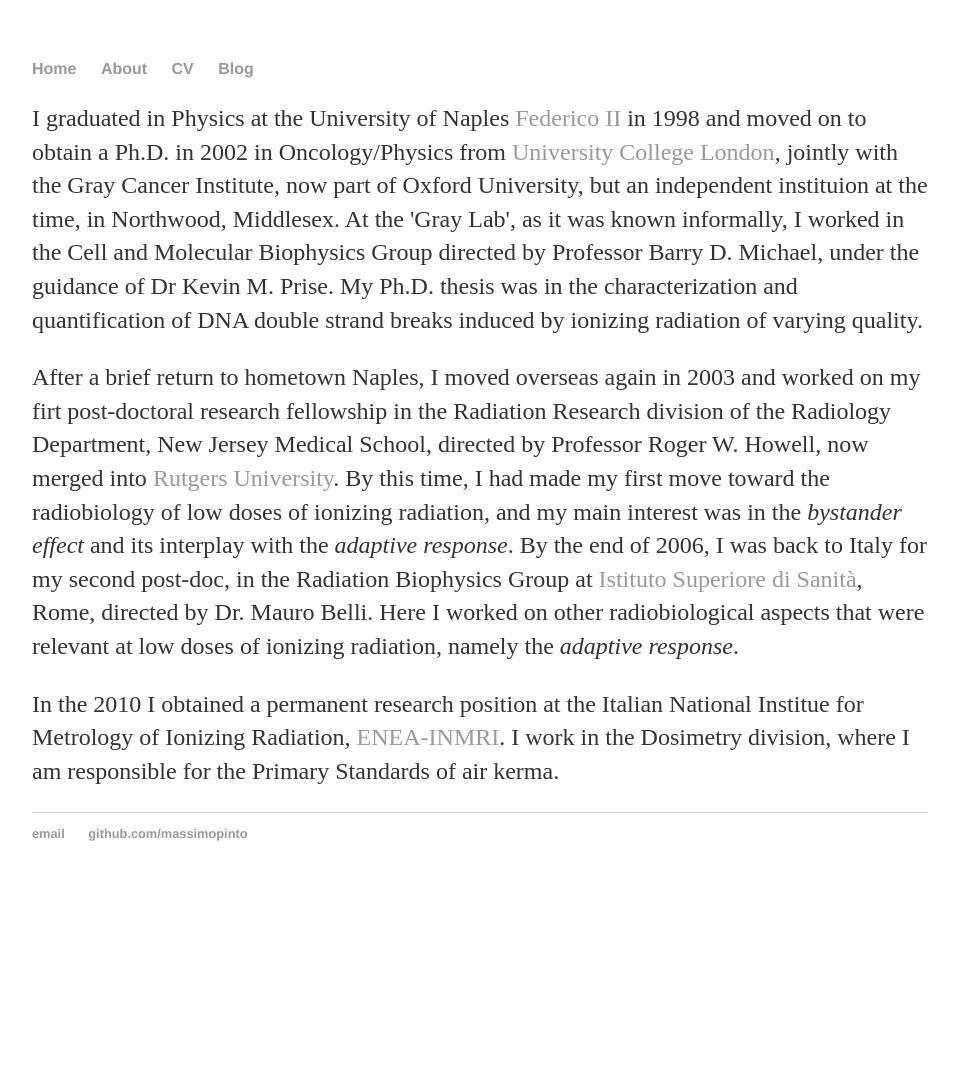
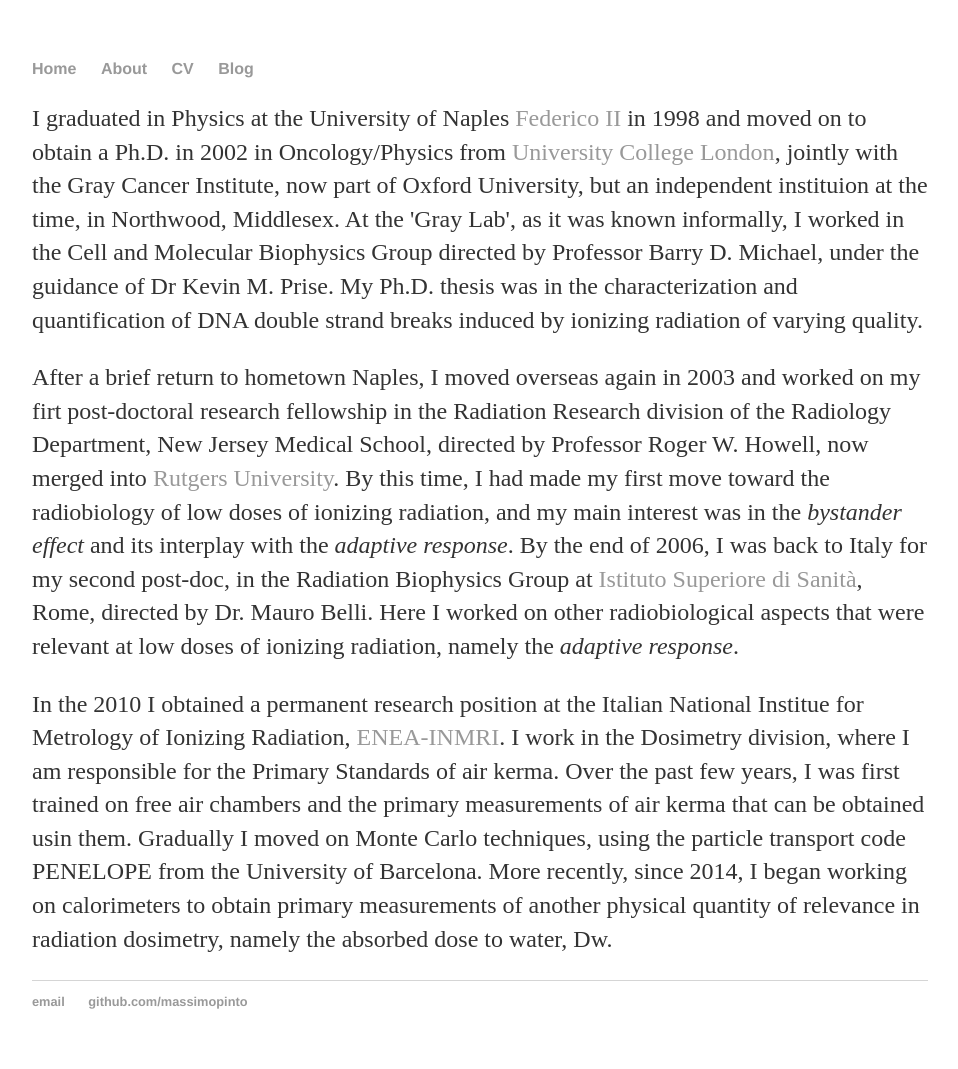
Before and after one commit to massimopinto/massimopinto.github.io, a Jekyll site: the page built from about/index.html, in a window 1280 px wide. Shown: the whole page, without its empty margins (160-1118 px from the left). Built offline with Jekyll 4.4.1, drawn with Linux system fonts in a browser that asks for light colours; before the commit the page ends 901 px from its top, so only the background shows below that.

Commit message:
Update index.html
Added some text about the work that I do at ENEA-INMRI in the Dosimetry division.

```diff
--- a/about/index.html
+++ b/about/index.html
@@ -8,5 +8,5 @@
 <p>
 After a brief return to hometown Naples, I moved overseas again in 2003 and worked on my firt post-doctoral research fellowship in the Radiation Research division of the Radiology Department, New Jersey Medical School, directed by Professor Roger W. Howell, now merged into <a href="http://www.rutgers.edu/">Rutgers University</a>. By this time, I had made my first move toward the radiobiology of low doses of ionizing radiation, and my main interest was in the <em>bystander effect</em> and its interplay with the <em>adaptive response</em>. By the end of 2006, I was back to Italy for my second post-doc, in the Radiation Biophysics Group at <a href="http://www.iss.it">Istituto Superiore di Sanità</a>, Rome, directed by Dr. Mauro Belli. Here I worked on other radiobiological aspects that were relevant at low doses of ionizing radiation, namely the <em>adaptive response</em>.</p>
 <p>
-In the 2010 I obtained a permanent research position at the Italian National Institue for Metrology of Ionizing Radiation, <a href="http://www.inmri.enea.it">ENEA-INMRI</a>. I work in the Dosimetry division, where I am responsible for the Primary Standards of air kerma.  </p>
+In the 2010 I obtained a permanent research position at the Italian National Institue for Metrology of Ionizing Radiation, <a href="http://www.inmri.enea.it">ENEA-INMRI</a>. I work in the Dosimetry division, where I am responsible for the Primary Standards of air kerma. Over the past few years, I was first trained on free air chambers and the primary measurements of air kerma that can be obtained usin them. Gradually I moved on Monte Carlo techniques, using the particle transport code PENELOPE from the University of Barcelona.  More recently, since 2014, I began working on calorimeters to obtain primary measurements of another physical quantity of relevance in radiation dosimetry, namely the absorbed dose to water, Dw. </p>
 </div><!-- /.blurb -->
```
